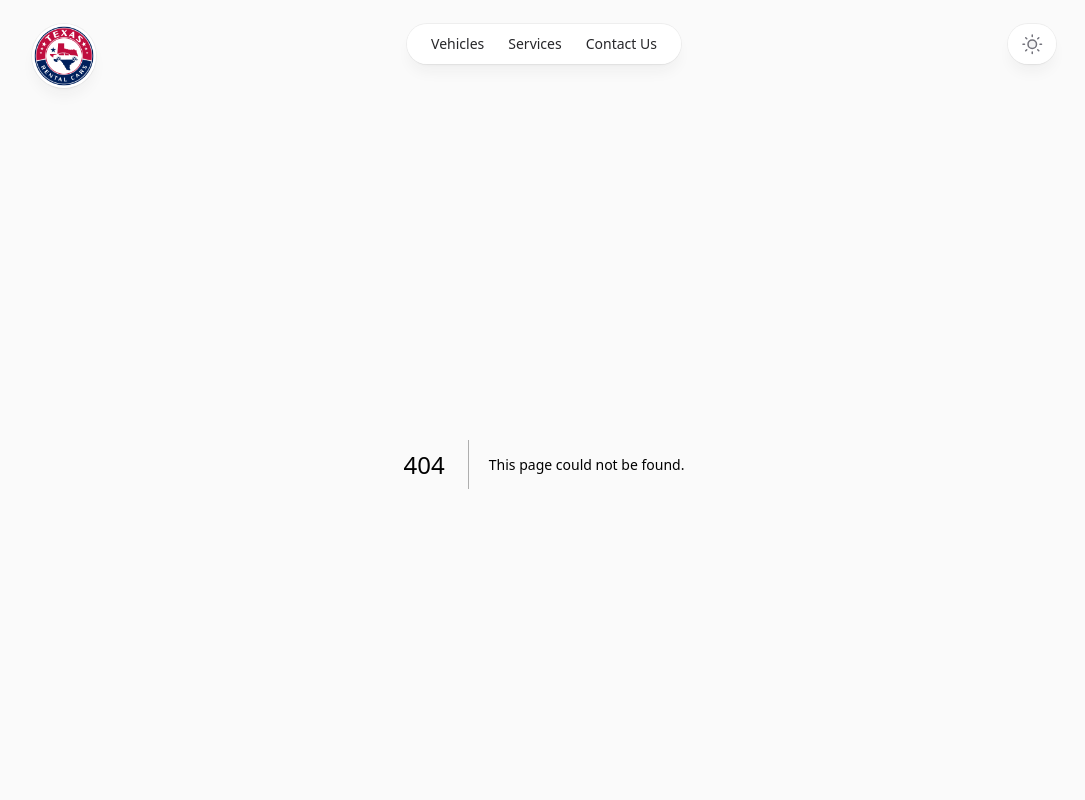
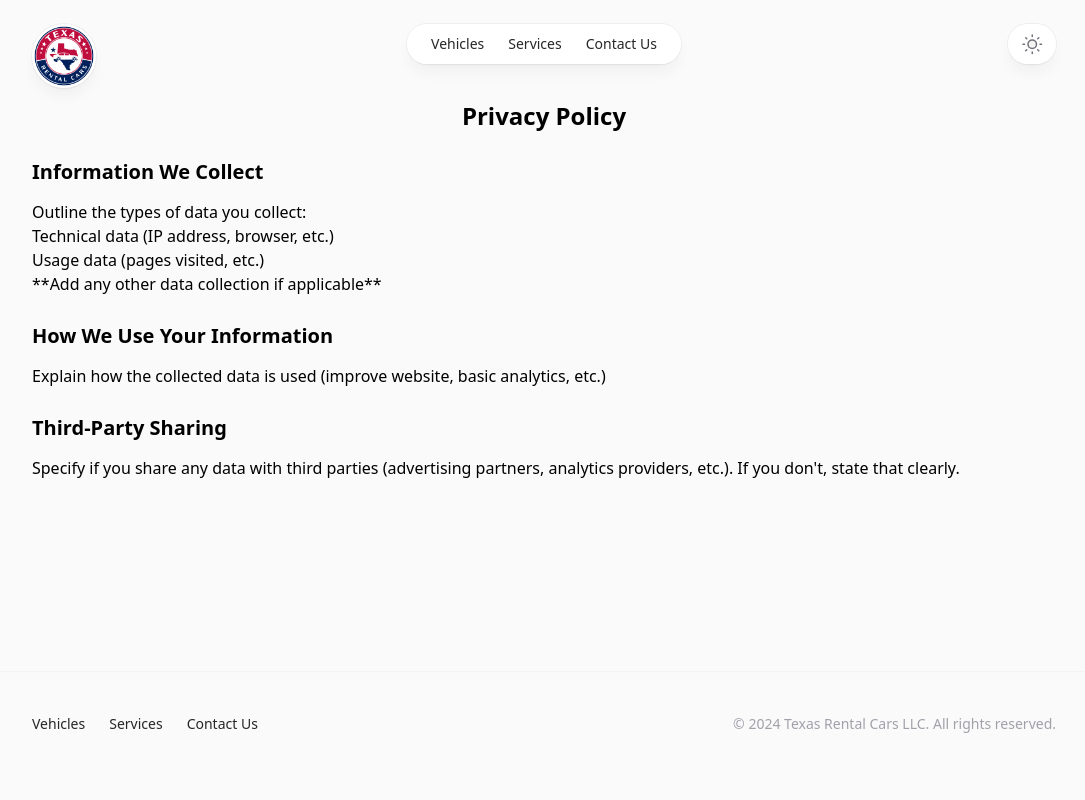
Before and after one commit to Southern-Rental-Cars/rental-cars, a Next.js app: page /privacy-policy in a window 1280 px wide. Before the commit this address had no page. Shown: the top 800 px of the page, without its empty margins (96-1181 px from the left). Built offline with nearby package versions, Linux system fonts and the light colour scheme.

Commit message:
add privacy policy

```diff
--- /dev/null
+++ b/src/app/privacy-policy/page.tsx
@@ -0,0 +1,49 @@
+import { Container } from '@/components/Container'
+
+const PrivacyPolicy = () => {
+  return (
+    <Container className="mt-9">
+      <h1 className="mb-6 text-center text-2xl font-bold">Privacy Policy</h1>
+
+      <section className="mb-6">
+        <h2 className="mb-3 text-xl font-semibold">Information We Collect</h2>
+        <p>
+          Outline the types of data you collect:
+          <ul>
+            <li>Technical data (IP address, browser, etc.)</li>
+            <li>Usage data (pages visited, etc.)</li>
+            <li>**Add any other data collection if applicable**</li>
+          </ul>
+        </p>
+      </section>
+
+      <section className="mb-6">
+        <h2 className="mb-3 text-xl font-semibold">
+          How We Use Your Information
+        </h2>
+        <p>
+          Explain how the collected data is used (improve website, basic
+          analytics, etc.)
+        </p>
+      </section>
+
+      <section className="mb-6">
+        <h2 className="mb-3 text-xl font-semibold">Third-Party Sharing</h2>
+        <p>
+          Specify if you share any data with third parties (advertising
+          partners, analytics providers, etc.). If you don't, state that
+          clearly.
+        </p>
+      </section>
+
+      {/* Add more sections as needed: */}
+      {/* <section>... User Choices & Rights ...</section> */}
+      {/* <section>... Security Measures ...</section> */}
+      {/* <section>... Children's Privacy (if applicable) ...</section> */}
+      {/* <section>... Policy Updates ...</section> */}
+      {/* <section>... Contact Information ...</section> */}
+    </Container>
+  )
+}
+
+export default PrivacyPolicy
```
